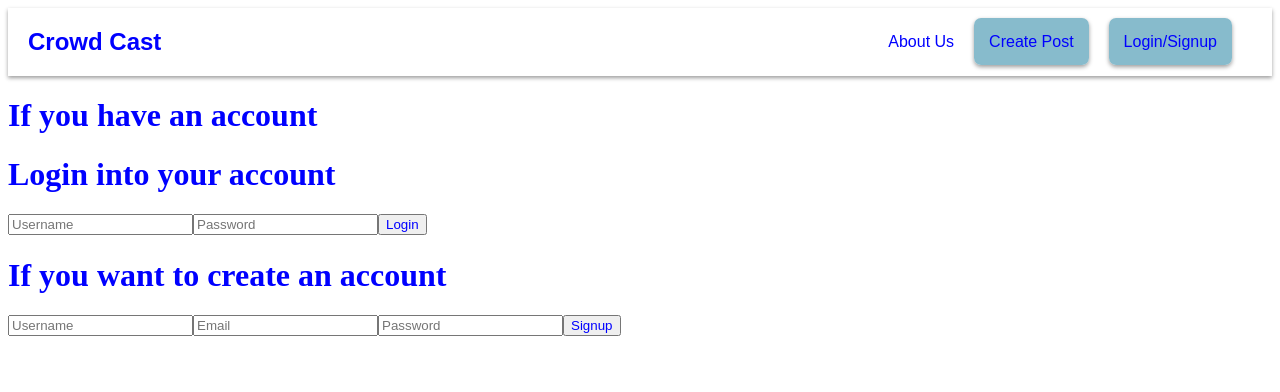
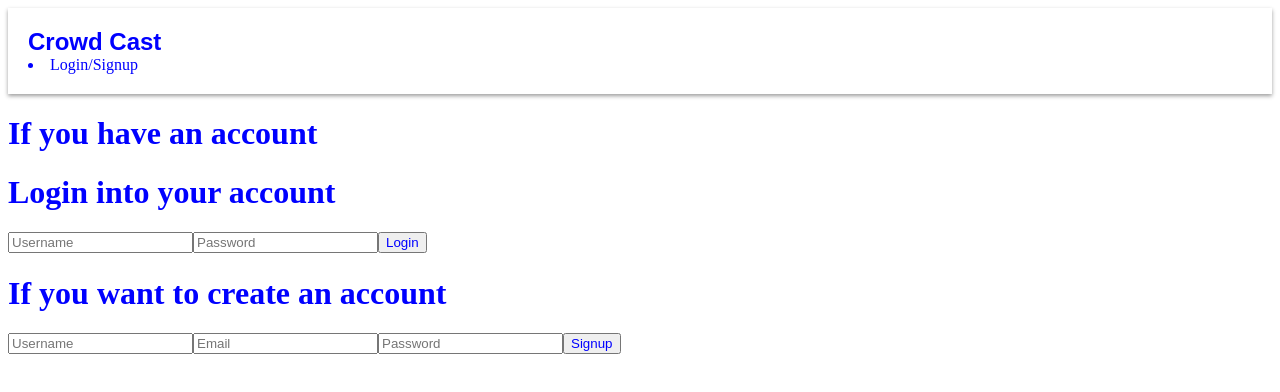
Before and after one commit to HenockSolomon/CrowdCast, a React (Create React App) app in the folder FrontEnd/: page /loginsignup in a window 1280 px wide. Shown: the top 392 px of the page. Built offline with nearby package versions, Linux system fonts and the light colour scheme.

Commit message:
login and sign up

```diff
--- a/FrontEnd/package.json
+++ b/FrontEnd/package.json
@@ -10,9 +10,12 @@
     "@testing-library/jest-dom": "^5.16.5",
     "@testing-library/react": "^13.4.0",
     "@testing-library/user-event": "^13.5.0",
+    "axios": "^1.4.0",
+    "cors": "^2.8.5",
+    "path-browserify": "^1.0.1",
     "react": "^18.2.0",
     "react-dom": "^18.2.0",
-    "react-router": "^6.11.0",
+    "react-router": "^6.11.1",
     "react-router-dom": "^6.11.0",
     "react-scripts": "5.0.1",
     "web-vitals": "^2.1.4"
--- a/FrontEnd/src/HeaderPublic.js
+++ b/FrontEnd/src/HeaderPublic.js
@@ -1,28 +1,79 @@
-import React, { useContext } from 'react';
-import { Link, useLocation } from 'react-router-dom';
+import React, { useContext, useEffect } from 'react';
+import { Link } from 'react-router-dom';
 import { UserContext } from './Props/UserInfo';
+import axios from 'axios';
+import api from './Props/API';
 
 export default function Navbar() {
-  const location = useLocation();
-  const { authenticated, user, handleLogout } = useContext(UserContext);
+  const { setUserInfo, userInfo } = useContext(UserContext);
 
-  const showSignupNavItems3 = location.pathname === '/LoginSignup';
-  const showSignupNavItems2 = location.pathname === '/CreatePost';
-  const showSignupNavItems1 = location.pathname === '/About';
+  // api.get('/userprofile').then(response => {
+  //   console.log(response.data);
+  // });
+  // useEffect(() => {
+  //   axios.get('http://localhost:8000/userprofile', {
+  //     withCredentials: true
+  //   })
+  //   .then(response => {
+  //     if (setUserInfo) {
+  //       setUserInfo(response.data);
+  //     }
+  //   })
+  //   .catch(error => {
+  //     console.log(error);
+  //   });
+  // }, [setUserInfo]);
+
+
+//console.log(userInfo)
+
+  function logout() {
+    fetch('http://localhost:8000/logout', {
+      credentials: 'include',
+      method: 'POST',
+    });
+    if (setUserInfo) {
+      setUserInfo(null);
+    }
+  }
+
+  const username = userInfo?.username;
+//console.log(username);
+
 
   return (
     <div className="navbar">
-      <div className="navbarLogo">
-        <nav className="logo"><Link to='/'>Crowd Cast</Link></nav>
-      </div>
+      <header>
+        <div className="navbarLogo logo">
 
-      <ul className="navbarMenu">
-        {!showSignupNavItems1 && <li><Link to="/About" className='about'>About Us</Link></li>}
-        {!showSignupNavItems2 && <li><Link to="/CreatePost" className='CreatePost'>Create Post</Link></li>}
-        {authenticated && user && <li><span className='welcome'>Welcome {user.username}</span></li>}
-        {authenticated && <li><button onClick={handleLogout}>Log out</button></li>}
-        {!authenticated && !showSignupNavItems3 && <li><Link to="/LoginSignup" className='LoginSignup'>Login/Signup</Link></li>}
-      </ul>
+            <Link to="/">Crowd Cast</Link>
+
+        </div>
+
+        <nav>
+          {username ? (
+            <>
+              <ul className="navbarMenu">
+                <li>
+                  <Link to="/createpost" className="CreatePost">Create Post</Link>
+                </li>
+                <li>
+                  <span className="welcome">Welcome {username}</span>
+                </li>
+                <li>
+                  <Link to="/" onClick={logout}>
+                    Logout
+                  </Link>
+                </li>
+              </ul>
+            </>
+          ) : (
+            <>
+              <li><Link to="/loginsignup" className="LoginSignup"> Login/Signup </Link></li>
+            </>
+          )}
+        </nav>
+      </header>
     </div>
   );
 }
--- a/FrontEnd/src/Pages/LoginSignup.js
+++ b/FrontEnd/src/Pages/LoginSignup.js
@@ -1,18 +1,16 @@
 import { React, useState } from "react";
 import Navbar from "../HeaderPublic";
-import { Navigate } from "react-router-dom";
-import { useLocation, Link, useNavigate  } from "react-router-dom";
-import UserProfile from "./UserProfile";
+import {  useNavigate  } from "react-router-dom";
+import axios from "axios";
 
 
 export default function LoginSignup (){
-    const location = useLocation();
     const navigate = useNavigate();
     const [username, setUsername]= useState('');
     const [email, setEmail]= useState('');
     const [password, setPassword]= useState('');
     const [redirect, setRedirect]= useState(false);
-
+    // const history = useHistory();
 
 // this is for the signup page to sign up the user and take user information
 
@@ -26,15 +24,21 @@ export default function LoginSignup (){
             });
                 console.log(response);
             if (response.status === 200){
+                window.localStorage.setItem("token", response.data);
                 setRedirect(true);
                     console.log('Successfully registered');
+                    alert('Successfully registered');
                     navigate ('/UserProfile');
             }else{
                 const error = await response.json();
-                console.log(error.msg);
+                console.log(error);
+                console.log('Signup Failed: username or email already exists');
+                alert('Signup Failed: username or email already exists');
             }
        }catch (error){
         console.log(error);
+        console.log('signup Failed either because you used the invalid username or email')
+        alert('Signup Failed either because you used the invalid username or email')
        }
 
     }
@@ -43,62 +47,60 @@ export default function LoginSignup (){
 
 async function Login(e){
     e.preventDefault();
-try{
-const Response = await fetch('http://localhost:8000/login',{
-    method: 'POST',
-    body: JSON.stringify({username, password}),
-    headers: { 'Content-Type': 'application/json'},
-});
-    if(Response.status === 200){
-        const data = await Response.json();
+    try {
+        const response = await axios.post('http://localhost:8000/login', {
+            username,
+            password
+        }).then(function (response) {
+            console.log(response);
+            navigate('/UserProfile');
+            if(response.status === 200){
+                window.localStorage.setItem("token", response.data);
 
-        setRedirect(true);
-        navigate ('/UserProfile');
-        console.log(data);
-    }else{
-        const error = await Response.json();
-        console.log(error.msg);
+                alert('Log in successful');
+
+            } else {
+                console.log(response.data);
+                alert("Username or password doesn't match");
             }
+        })
+        console.log(username);
 
-}catch(error){
-    console.log(error);
+    } catch(error){
+
+        alert("Invalid Username or password");
     }
-
-
 }
 
 
 
 // return of the component
 
-    return redirect ? <Navigate to='/UserProfile' username={username} />:(
-        <div>
-            <Navbar>
-                {location.pathname === '/LoginSignup' ?
+    return(
         <>
-                        <li><Link to="/About" className='about'>About Us</Link></li>
-                        <li><Link to="/UserProfile">{username}</Link></li>
-                        <li><Link to="/CreatePost" className='CreatePost'>Create Post</Link></li>
-                    </>
-                    : null
-                }
-            </Navbar>
-            <h1 className="heading">If you have an account </h1>
 
 
+
+            <Navbar></Navbar>
+            <h1 className="heading">If you have an account</h1>
             <h1 className="loginHeadline">Login into your account</h1>
             <form className="login" onSubmit={Login}>
-                <input type="text"
+                <input
+                type="text"
                 placeholder="Username"
                 value={username}
-                    onChange={((e)=> setUsername(e.target.value))}/>
-                <input type="password"
+                onChange={(e) => setUsername(e.target.value)}
+                />
+                <input
+                type="password"
                 placeholder="Password"
                 value={password}
-                    onChange={((e)=> setPassword(e.target.value))}/>
-                <button>Login<Link to={'/UserProfile'}/>  </button>
+                onChange={(e) => setPassword(e.target.value)}
+                />
+                <button type="submit">Login</button>
+            </form>
 
-            </form>
+
 
             <h1 className="heading">If you want to create an account </h1>
 
@@ -116,9 +118,9 @@ const Response = await fetch('http://localhost:8000/login',{
                     placeholder="Password"
                     value={password}
                     onChange={((e)=> setPassword(e.target.value))}/>
-                <button>Signup</button>
+                <button type="submit">Signup</button>
 
             </form>
-        </div>
+    </>
     );
 }
--- a/FrontEnd/src/Pages/UserProfile.js
+++ b/FrontEnd/src/Pages/UserProfile.js
@@ -1,18 +1,15 @@
-import React from "react";
-import { Link } from "react-router-dom";
+import React, { useContext } from "react";
 import Navbar from "../HeaderPublic";
 import { UserContext } from "../Props/UserInfo";
 
-export default function UserProfile(props) {
-  const { authenticated, handleLogout } = props;
+export default function UserProfile() {
+  const { userInfo } = useContext(UserContext);
+  const username = userInfo?.username;
 
   return (
     <div>
-      <Navbar>
-        home
-      </Navbar>
-
-      <h1>Welcome to your profile</h1>
+      <Navbar />
+      <h1>Welcome to your profile {username}</h1>
     </div>
   );
 }
--- /dev/null
+++ b/FrontEnd/src/Props/API.js
@@ -0,0 +1,12 @@
+import axios from 'axios';
+
+const token = localStorage.getItem('token');
+
+const api = axios.create({
+  baseURL: 'http://localhost:8000',
+  headers: {
+    Authorization: `Bearer ${token}`
+  }
+});
+
+export default api;
--- a/FrontEnd/src/Props/UserInfo.js
+++ b/FrontEnd/src/Props/UserInfo.js
@@ -1,5 +1,4 @@
-import { useState, useEffect } from "react";
-import {createContext} from "react";
+import { useState, createContext } from "react";
 
 
 
```
Also changed, not shown: FrontEnd/src/index.js (+4 -4 lines), 2 other files (tests, documents, lock files or other folders). Lines whose indentation alone changed are shown as unchanged.
